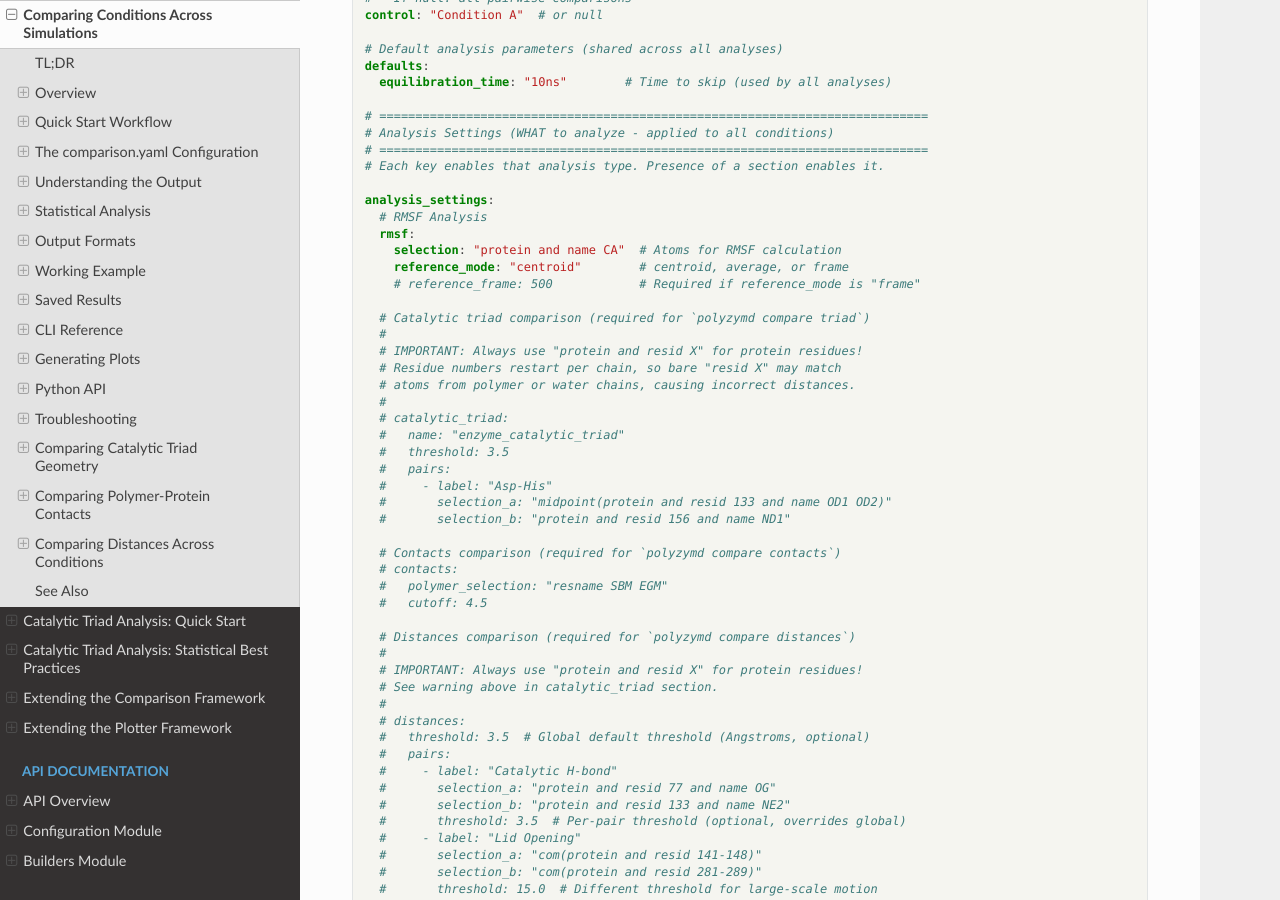
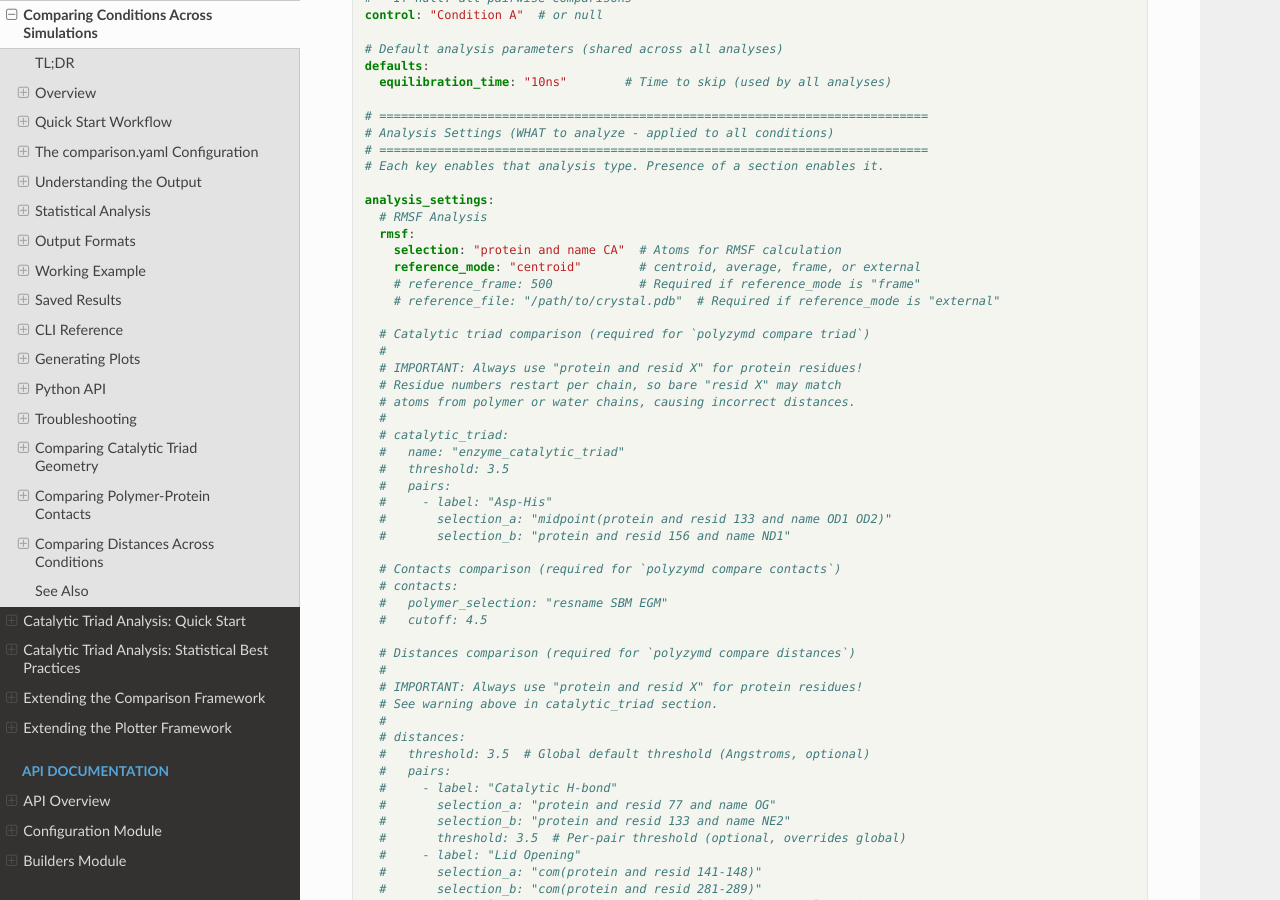
Before and after one commit to joelaforet/polyzymd, a Sphinx documentation site: the page built from docs/source/tutorials/analysis_compare_conditions.md, in a window 1280 px wide and 900 px high, scrolled down 3653 px. Built offline with Sphinx 7.4.7 and the Read the Docs theme 3.1.0, drawn with Linux system fonts in a browser that asks for light colours.

Commit message:
docs(rmsf): add reference_file option to comparison config example
Update the RMSF analysis_settings example in the comparison
configuration guide to show the external reference mode option:

- Add 'external' to the reference_mode comment listing valid values
- Add commented reference_file field showing the external PDB option

```diff
--- a/docs/source/tutorials/analysis_compare_conditions.md
+++ b/docs/source/tutorials/analysis_compare_conditions.md
@@ -221,8 +221,9 @@ analysis_settings:
   # RMSF Analysis
   rmsf:
     selection: "protein and name CA"  # Atoms for RMSF calculation
-    reference_mode: "centroid"        # centroid, average, or frame
+    reference_mode: "centroid"        # centroid, average, frame, or external
     # reference_frame: 500            # Required if reference_mode is "frame"
+    # reference_file: "/path/to/crystal.pdb"  # Required if reference_mode is "external"
 
   # Catalytic triad comparison (required for `polyzymd compare triad`)
   #
```
